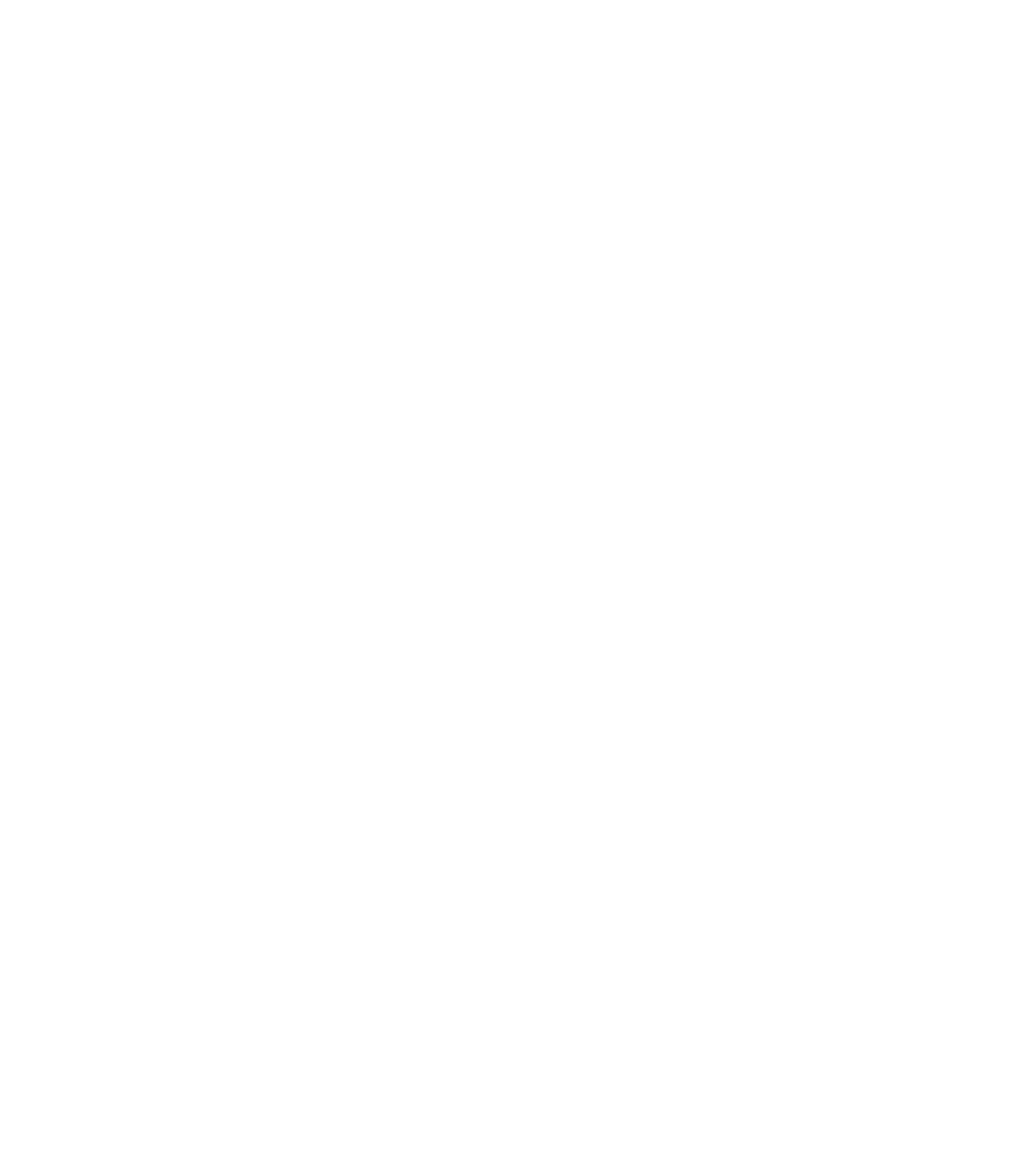
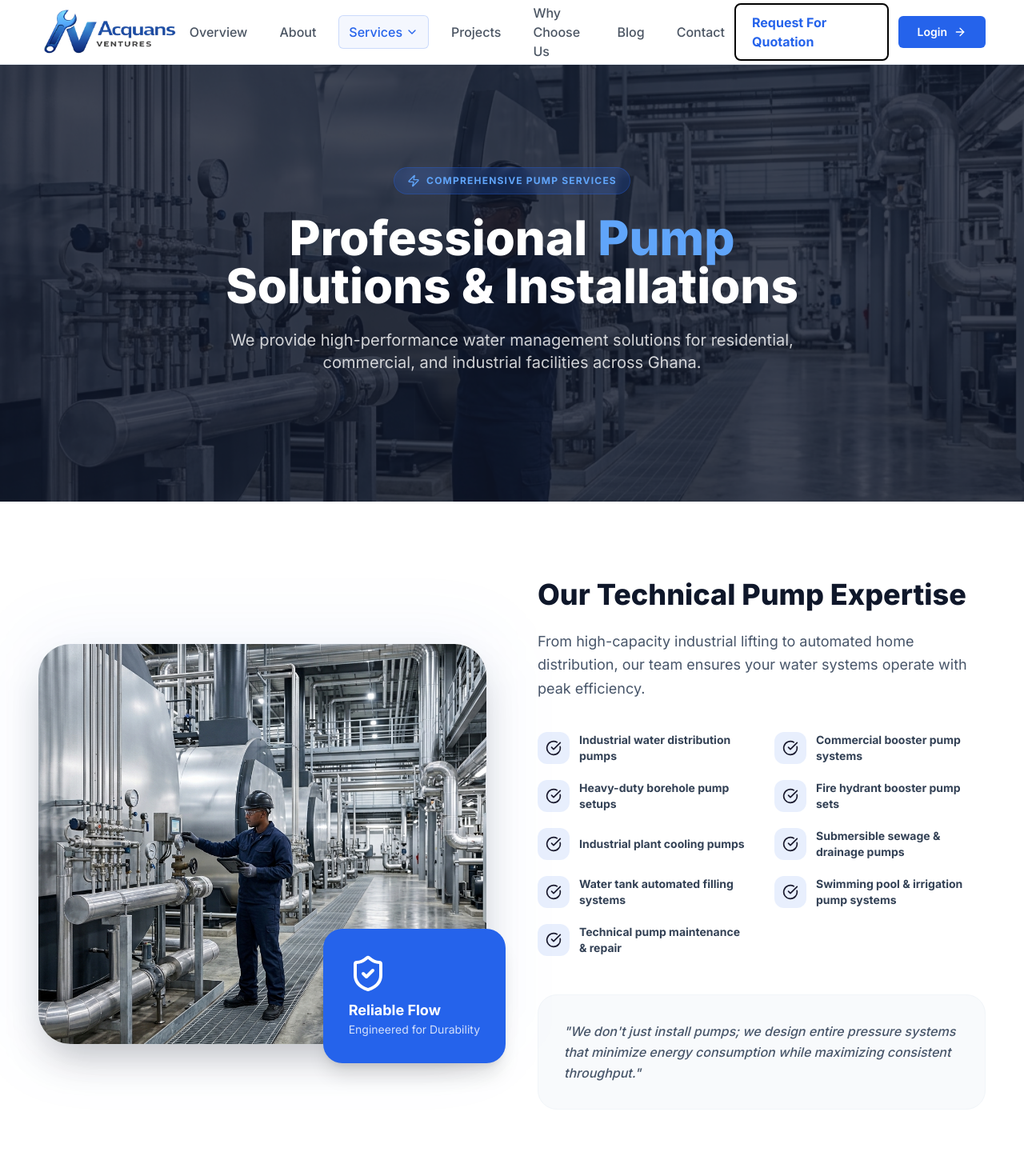
Before and after one commit to russolutionconsult/acquans-ventures, a React (Vite) app: page /services/pump-installation in a window 1280 px wide. Before the commit this address had no page. Shown: the top 1470 px of the page at 80% size. Before the commit the page ends 800 px from the top, so only its background shows below. Built offline with nearby package versions, Linux system fonts and the light colour scheme.

Commit message:
feat: add Pump Installation service and dynamic RFQ synchronization

```diff
--- a/src/App.tsx
+++ b/src/App.tsx
@@ -16,6 +16,7 @@ const BoilerInstallations = lazy(() => import('@/pages/BoilerInstallations'));
 const Apprenticeship = lazy(() => import('@/pages/Apprenticeship'));
 const Maintenance = lazy(() => import('@/pages/Maintenance'));
 const Consulting = lazy(() => import('@/pages/Consulting'));
+const PumpInstallation = lazy(() => import('@/pages/PumpInstallation'));
 const Projects = lazy(() => import('@/pages/Projects'));
 const WhyChooseUs = lazy(() => import('@/pages/WhyChooseUs'));
 const Blog = lazy(() => import('@/pages/Blog'));
@@ -56,6 +57,7 @@ function App() {
           <Route path="/services/apprenticeship" element={<Apprenticeship />} />
           <Route path="/services/maintenance" element={<Maintenance />} />
           <Route path="/services/consulting" element={<Consulting />} />
+          <Route path="/services/pump-installation" element={<PumpInstallation />} />
           <Route path="/projects" element={<Projects />} />
           <Route path="/why-choose-us" element={<WhyChooseUs />} />
           <Route path="/blog" element={<Blog />} />
--- a/src/components/Header.tsx
+++ b/src/components/Header.tsx
@@ -1,6 +1,7 @@
 import { useState, useEffect } from 'react';
 import { Link, useLocation } from 'react-router-dom';
 import { Phone, Menu, X, ArrowRight, ChevronDown } from 'lucide-react';
+import { technicalServices } from '@/data/services';
 
 const navLinks = [
   { label: 'Overview', path: '/' },
@@ -8,16 +9,7 @@ const navLinks = [
   {
     label: 'Services',
     path: '/services',
-    dropdown: [
-      { label: 'Plumbing Works', path: '/services/plumbing-works' },
-      { label: 'Civil Works', path: '/services/civil-works' },
-      { label: 'Heating Systems', path: '/services/heating-systems' },
-      { label: 'Ventilation & AC', path: '/services/ventilation-ac' },
-      { label: 'Boiler Installations', path: '/services/boiler-installations' },
-      { label: 'Apprenticeship & Training', path: '/services/apprenticeship' },
-      { label: 'Maintenance', path: '/services/maintenance' },
-      { label: 'Consulting', path: '/services/consulting' },
-    ]
+    dropdown: technicalServices
   },
   { label: 'Projects', path: '/projects' },
   { label: 'Why Choose Us', path: '/why-choose-us' },
--- a/src/components/Layout.tsx
+++ b/src/components/Layout.tsx
@@ -36,6 +36,10 @@ const seoConfig: Record<string, { title: string; description: string }> = {
   '/services/ventilation-ac': {
     title: 'Ventilation & Air-Conditioning (HVAC) Experts',
     description: 'Precision climate control solutions including energy-efficient split units, industrial VRF systems, and clean room ventilation.'
+  },
+  '/services/pump-installation': {
+    title: 'Professional Pump Installation & Maintenance',
+    description: 'Expert water pump solutions for domestic supply and industrial water management across Ghana.'
   },
   '/projects': {
     title: 'Our Projects | Proven Track Record of Excellence',
--- /dev/null
+++ b/src/data/services.ts
@@ -0,0 +1,11 @@
+export const technicalServices = [
+  { label: 'Plumbing Works', path: '/services/plumbing-works' },
+  { label: 'Civil Works', path: '/services/civil-works' },
+  { label: 'Heating Systems', path: '/services/heating-systems' },
+  { label: 'Ventilation & Air-Conditioning', path: '/services/ventilation-ac' },
+  { label: 'Boiler Installations', path: '/services/boiler-installations' },
+  { label: 'Apprenticeship & Training', path: '/services/apprenticeship' },
+  { label: 'Maintenance', path: '/services/maintenance' },
+  { label: 'Pump Installation', path: '/services/pump-installation' },
+  { label: 'Consulting', path: '/services/consulting' },
+];
--- /dev/null
+++ b/src/pages/PumpInstallation.tsx
@@ -0,0 +1,121 @@
+import { Link } from 'react-router-dom';
+import { ArrowRight, CheckCircle, Zap, ShieldCheck } from 'lucide-react';
+import Layout from '@/components/Layout';
+
+const services = [
+  'Industrial water distribution pumps',
+  'Commercial booster pump systems',
+  'Heavy-duty borehole pump setups',
+  'Fire hydrant booster pump sets',
+  'Industrial plant cooling pumps',
+  'Submersible sewage & drainage pumps',
+  'Water tank automated filling systems',
+  'Swimming pool & irrigation pump systems',
+  'Technical pump maintenance & repair',
+];
+
+export default function PumpInstallation() {
+  return (
+    <Layout>
+      {/* Hero */}
+      <section className="relative py-24 lg:py-32">
+        <div className="absolute inset-0">
+          <img
+            src="/images/project-boiler-clean.png"
+            alt="Professional pump installation services"
+            className="w-full h-full object-cover"
+          />
+          <div className="absolute inset-0 bg-slate-900/80" />
+        </div>
+        <div className="relative container mx-auto px-4 lg:px-12 text-center">
+          <div className="max-w-3xl mx-auto">
+            <div className="inline-flex items-center gap-2 bg-primary/20 backdrop-blur-sm text-primary-light text-xs font-bold tracking-widest uppercase px-4 py-2 rounded-full mb-6 border border-primary/30">
+              <Zap className="h-4 w-4" /> Comprehensive Pump Services
+            </div>
+            <h1 className="text-4xl md:text-5xl lg:text-6xl font-extrabold text-white leading-tight mb-6">
+              Professional <span className="text-primary-light">Pump</span> Solutions & Installations
+            </h1>
+            <p className="text-white/80 text-lg md:text-xl leading-relaxed mb-8">
+              We provide high-performance water management solutions for residential, commercial,
+              and industrial facilities across Ghana.
+            </p>
+          </div>
+        </div>
+      </section>
+
+      {/* Content Section */}
+      <section className="py-24 bg-white">
+        <div className="container mx-auto px-4 lg:px-12">
+          <div className="flex flex-col lg:flex-row gap-16 items-center">
+
+            {/* Image Column */}
+            <div className="flex-1">
+              <div className="relative group">
+                <div className="absolute -inset-4 bg-primary/5 rounded-[3rem] blur-2xl group-hover:bg-primary/10 transition-colors" />
+                <img
+                  src="/images/project-boiler-clean.png"
+                  alt="Industrial Pump Work"
+                  loading="lazy"
+                  decoding="async"
+                  className="relative rounded-[2.5rem] w-full h-[500px] object-cover shadow-2xl transition-transform duration-700 hover:scale-[1.02]"
+                />
+                <div className="absolute -bottom-6 -right-6 bg-primary p-8 rounded-3xl shadow-xl hidden md:block">
+                  <ShieldCheck className="h-12 w-12 text-white mb-2" />
+                  <p className="text-white font-bold text-lg">Reliable Flow</p>
+                  <p className="text-white/80 text-sm">Engineered for Durability</p>
+                </div>
+              </div>
+            </div>
+
+            {/* List Column */}
+            <div className="flex-1">
+              <h2 className="text-3xl md:text-4xl font-extrabold text-slate-900 mb-6">
+                Our Technical Pump Expertise
+              </h2>
+              <p className="text-slate-600 mb-10 text-lg leading-relaxed">
+                From high-capacity industrial lifting to automated home distribution,
+                our team ensures your water systems operate with peak efficiency.
+              </p>
+
+              <div className="grid grid-cols-1 sm:grid-cols-2 gap-x-8 gap-y-5">
+                {services.map((s) => (
+                  <div key={s} className="flex items-center gap-3 group">
+                    <div className="h-10 w-10 rounded-xl bg-primary/10 flex items-center justify-center group-hover:bg-primary group-hover:text-white transition-all shrink-0">
+                      <CheckCircle className="h-5 w-5" />
+                    </div>
+                    <span className="text-slate-700 font-bold text-sm">{s}</span>
+                  </div>
+                ))}
+              </div>
+
+              <div className="mt-12 p-8 bg-slate-50 border border-slate-100 rounded-3xl">
+                <p className="text-slate-600 italic font-medium leading-relaxed">
+                  "We don't just install pumps; we design entire pressure systems that minimize energy
+                  consumption while maximizing consistent throughput."
+                </p>
+              </div>
+            </div>
+
+          </div>
+        </div>
+      </section>
+
+      {/* CTA */}
+      <section className="py-20 bg-primary">
+        <div className="container mx-auto px-4 lg:px-12 text-center">
+          <h2 className="text-3xl md:text-4xl font-extrabold text-white mb-6">
+            Need Expert Pump Installation?
+          </h2>
+          <p className="text-white/80 mb-10 max-w-2xl mx-auto text-lg font-medium">
+            Join hundreds of satisfied clients who trust Acquans Ventures for their technical plumbing and pump needs.
+          </p>
+          <div className="flex flex-wrap justify-center gap-4">
+            <Link to="/request-quote" className="btn-white px-10 py-4 text-lg">
+              Get A Quote Today <ArrowRight className="ml-2 h-5 w-5" />
+            </Link>
+          </div>
+        </div>
+      </section>
+    </Layout>
+  );
+}
--- a/src/pages/RequestQuote.tsx
+++ b/src/pages/RequestQuote.tsx
@@ -2,6 +2,7 @@ import { useState } from 'react';
 import { Send, CheckCircle, ChevronDown, User, Mail, Phone, Briefcase, MessageSquare } from 'lucide-react';
 import Layout from '@/components/Layout';
 import { supabase } from '@/lib/supabase';
+import { technicalServices } from '@/data/services';
 
 export default function RequestQuote() {
   const [formData, setFormData] = useState({
@@ -153,14 +154,9 @@ export default function RequestQuote() {
                           className="w-full px-6 py-4 rounded-2xl bg-gray-50 border border-gray-200 focus:bg-white focus:ring-4 focus:ring-primary/10 focus:border-primary outline-none transition-all appearance-none"
                         >
                           <option value="" disabled>Choose a service...</option>
-                          <option value="Plumbing Works">Plumbing Works</option>
-                          <option value="Civil Works">Civil Works</option>
-                          <option value="Heating Systems">Heating Systems</option>
-                          <option value="Ventilation & AC">Ventilation & Air-Conditioning</option>
-                          <option value="Boiler Installations">Boiler Installations</option>
-                          <option value="Apprenticeship & Training">Apprenticeship & Training</option>
-                          <option value="Maintenance">Maintenance</option>
-                          <option value="Consulting">Consulting</option>
+                          {technicalServices.map((s) => (
+                            <option key={s.path} value={s.label}>{s.label}</option>
+                          ))}
                           <option value="Choice not listed">Choice not listed</option>
                         </select>
                         <ChevronDown className="absolute right-6 top-1/2 -translate-y-1/2 w-5 h-5 text-gray-400 pointer-events-none" />
```
